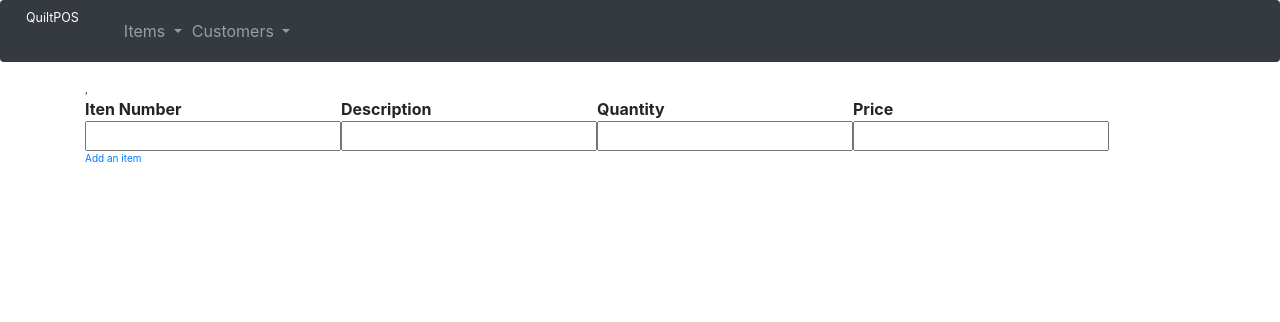
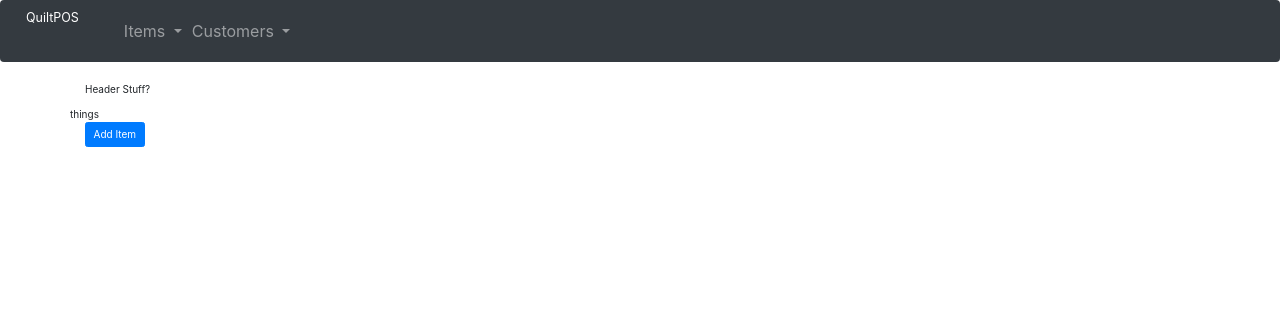
Before and after one commit to BEricDavis/quilt_pos, a Flask app: page /customer/purchase/1 in a window 1280 px wide. Shown: the top 322 px of the page. Run offline with Flask 2, Linux system fonts and the light colour scheme; data that the repository does not hold is empty; some libraries are stand-ins or nearby versions.

Commit message:
button adds things

```diff
--- /dev/null
+++ b/app/static/js/customer_purchase.js
@@ -0,0 +1,47 @@
+
+var addItem = function() {
+    // var new_item = '<tr><td><input type="text"></td><td><input type="text"></td><td><input type="text"></td><td><input type="text"></td><td><a href="#" id=removeItem">Remove</a></td></tr>'
+    var new_item = 'stuff';
+    //element.insertAdjacentHTML('beforeend', new_item);
+    document.querySelector('.body').insertAdjacentHTML('beforeend', new_item);
+}
+
+/** Commenting out Ajax stuff */
+// $(document).ready(function() {
+
+//     var cartBody = $('#cart_body');
+//     var customerId = $(this).attr('customer_id')
+//     var i = $('#cart_body tr').size() + 1;
+
+//     $('.addItem').on('click', function() {
+
+//         req = $.ajax({
+//             url : '/customer/purchase/<customer_id>',
+//             type : 'POST',
+//             data : {}
+//         })
+
+//     });
+
+// });
+
+
+
+
+
+// $(document).on('click', '#addItem', function() {
+//     $.ajax({
+//     success: function() { $('#cartBody tr').append('<tr><td><input type="text"></td><td><input type="text"></td><td><input type="text"></td><td><input type="text"></td><td><a href="#" id=removeItem">Remove</a></td></tr>');
+//     i++;
+//     return false;
+//     }
+//     })
+// });
+
+// $(document).on('click', '#removeItem', function() {
+//     if (i > 2) {
+//         $(this).closest('tr').remove();
+//         i--;
+//     }
+//     return false
+// });
--- a/app/templates/customer_purchase.html
+++ b/app/templates/customer_purchase.html
@@ -4,26 +4,20 @@
 <!-- A failed attempt to add rows to a cart table.  Not sure why this isn't working.-->
 <!--https://stackoverflow.com/questions/18997336/ajax-add-new-row-to-table-or-remove-using-ajax -->
 <!--http://jsfiddle.net/scumah/xtyFh/8/-->
-<script type="text/javascript" src="{{ url_for('static', filename='jquery/jquery-3.4.1.js') }}">
-var cartBody = $('#cart_body');
-var i = $('#cart_body tr').size() + 1;
+<!-- <script type="text/javascript"> -->
+<script type="text/javascript" src="{{ url_for('static', filename='js/customer_purchase.js') }}">
 
-$('#addItem').click(function() {
-    cartBody.append('<tr><td><input type="text"></td><td><input type="text"></td><td><input type="text"></td><td><input type="text"></td><td><a href="#" id=removeItem">Remove</a></td></tr>');
-    i++;
-    return false;
-});
 
-$(document).on('click', '#removeItem', function() {
-    if (i > 2) {
-        $(this).closest('tr').remove();
-        i--;
-    }
-    return false
-});
 </script>
 
-<div id="pos">
+<div id="cart_header" class="table">Header Stuff?</div>
+<div id="cart_body" class="body">
+    <div id="cart_item" class="row">things</div>
+
+</div>
+
+
+<!-- <div id="pos">
     <div id="customer">
 {{ customer.first_name }}, {{ customer.last_name }}
 </div>
@@ -54,8 +48,9 @@ $(document).on('click', '#removeItem', function() {
     </table>
 
 </div>
-</div>
-<a href="#" id="addItem">Add an item</a>
+</div> -->
+<button class="btn btn-primary addItem" onclick="addItem()">Add Item</button>
+
 
 
 {% endblock %}
```
